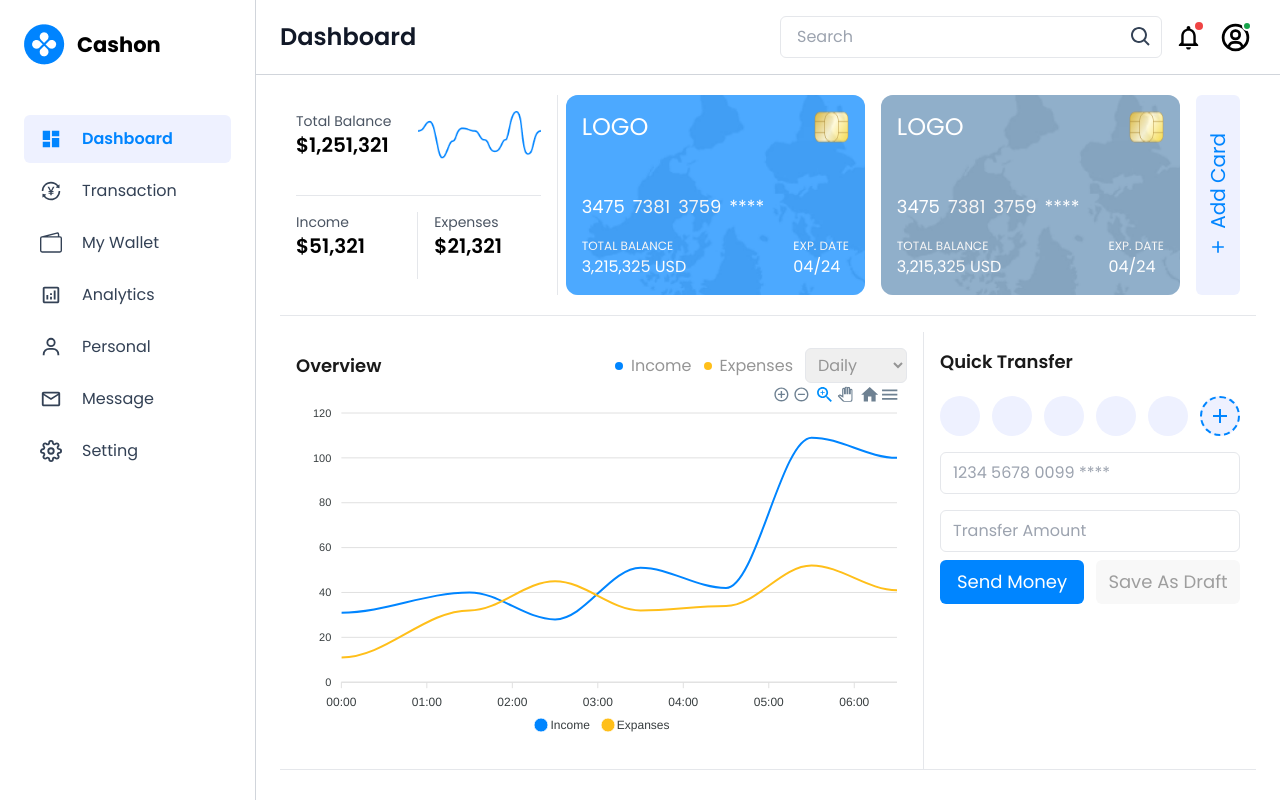
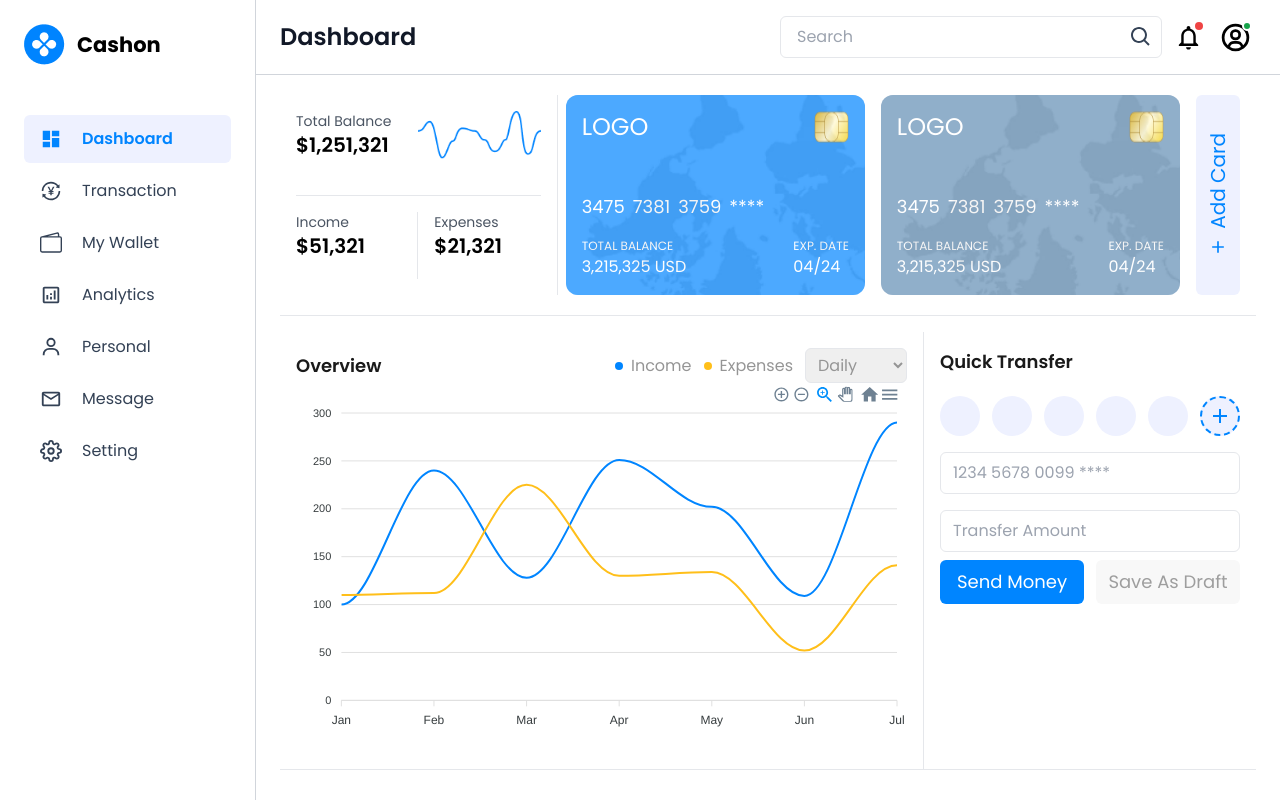
Before and after one commit to prosenjit-singha/dashboard-with-next, a Next.js app: page / in a window 1280 px wide. Shown: the top 800 px of the page. Built offline with nearby package versions, Linux system fonts and the light colour scheme.

Commit message:
chart data updated

```diff
--- a/components/Dashboard/MiddleSection/Overview/BigChart.tsx
+++ b/components/Dashboard/MiddleSection/Overview/BigChart.tsx
@@ -29,16 +29,34 @@ function BigChart() {
             },
           },
           xaxis: {
-            type: "datetime",
             categories: [
-              "2018-09-19T00:00:00.000Z",
-              "2018-09-19T01:30:00.000Z",
-              "2018-09-19T02:30:00.000Z",
-              "2018-09-19T03:30:00.000Z",
-              "2018-09-19T04:30:00.000Z",
-              "2018-09-19T05:30:00.000Z",
-              "2018-09-19T06:30:00.000Z",
+              "Jan",
+              "Feb",
+              "Mar",
+              "Apr",
+              "May",
+              "Jun",
+              "Jul",
+              "Aug",
+              "Sep",
+              "Oct",
+              "Nov",
+              "Dec",
             ],
+          },
+          yaxis: {
+            // title: {
+            //   text: "Temperature",
+            // },
+            min: 0,
+            max: 300,
+          },
+          legend: {
+            position: "top",
+            horizontalAlign: "right",
+            floating: true,
+            offsetY: -25,
+            offsetX: -5,
           },
           colors: ["#0085FF", "#FFBF1A"],
           tooltip: {
@@ -62,11 +80,11 @@ export default BigChart;
 const series = [
   {
     name: "Income",
-    data: [31, 40, 28, 51, 42, 109, 100],
+    data: [100, 240, 128, 251, 202, 109, 290],
   },
   {
     name: "Expanses",
-    data: [11, 32, 45, 32, 34, 52, 41],
+    data: [110, 112, 225, 130, 134, 52, 141],
   },
 ];
 
```
